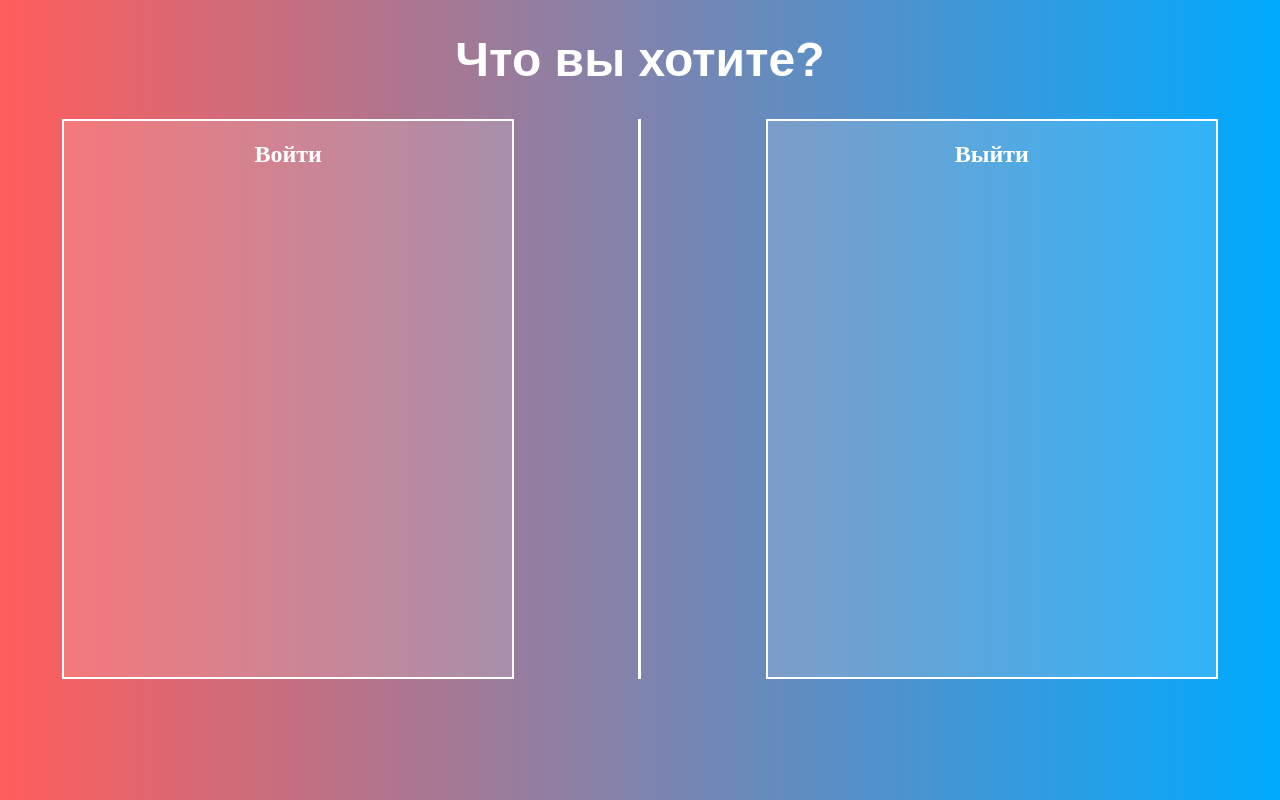
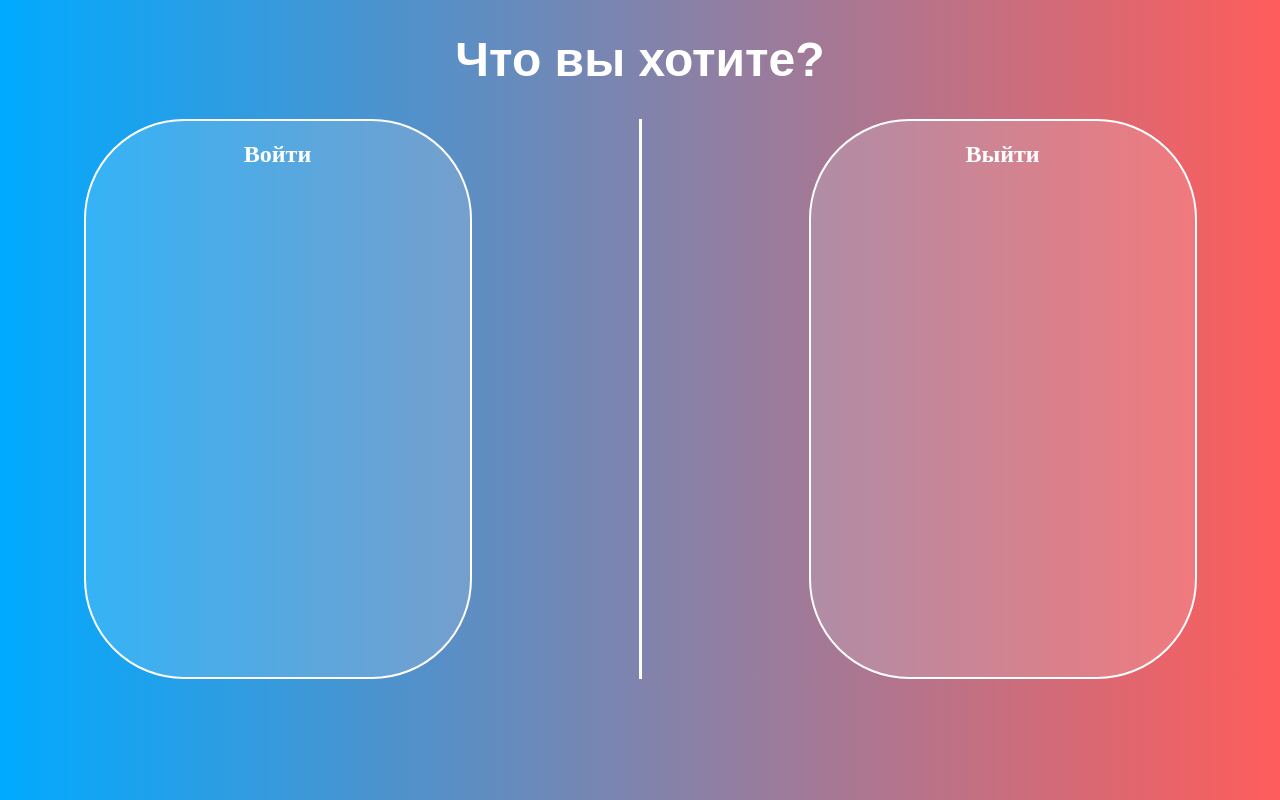
Before and after one commit to Sergeydigl3/solargroup-page, a Flask app: page / in a window 1280 px wide. Run offline with Flask 2, Linux system fonts and the light colour scheme; style sheets or scripts are compiled from the project's sources.

Commit message:
reg page blocks

```diff
--- a/static/scss/reg_page.scss
+++ b/static/scss/reg_page.scss
@@ -16,19 +16,15 @@ h1 {
   display: flex;
   justify-content: space-around;
 
-  .left {
+  .left, .right {
     border: 2px solid #fff;
-    width: 35%;
+    width: 30%;
     background: rgba($white, .15);
-  }
-  .right {
-    border: 2px solid #fff;
-    width: 35%;
-    background: rgba($white, .15);
-  }
-  h2 {
-    color: #fff;
-    text-align: center;
+    border-radius: 100px;
+    h2 {
+      color: #fff;
+      text-align: center;
+    }
   }
   .line {
     content: " ";
--- a/static/scss/variables/colors.scss
+++ b/static/scss/variables/colors.scss
@@ -23,5 +23,5 @@ $bold: 600;
 $br: 4px;
 
 
-$gradient_color_two: $main_style_color;
-$gradient_color_one: $accessory_color_one;
+$gradient_color_one: $main_style_color;
+$gradient_color_two: $accessory_color_one;
```
